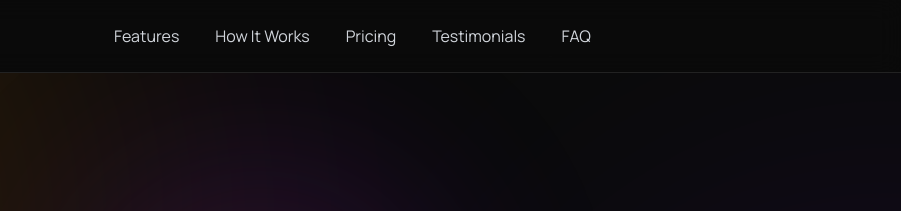
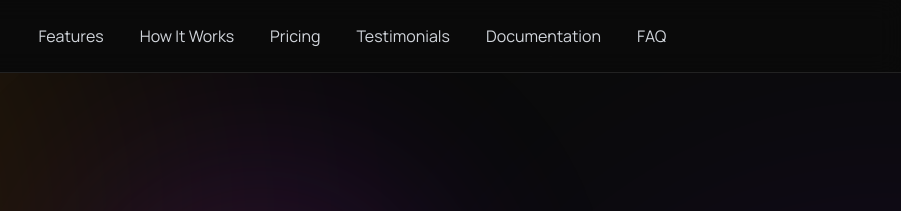
Before and after one commit to GenAIenterprise/site, a plain HTML site: page index.html in a window 1280 px wide. Shown: the top 211 px of the page, 379-1280 px from the left. Drawn offline with nearby package versions, Linux system fonts and the light colour scheme; animation ran at ten frames a second.

Commit message:
Update index.html

```diff
--- a/index.html
+++ b/index.html
@@ -336,6 +336,7 @@
                 <a href="#how-it-works" class="text-gray-300 hover:text-orange-400 transition-all duration-200 px-4 py-2 rounded-md hover:bg-white/10">How It Works</a>
                 <a href="#pricing" class="text-gray-300 hover:text-orange-400 transition-all duration-200 px-4 py-2 rounded-md hover:bg-white/10">Pricing</a>
                 <a href="#testimonials" class="text-gray-300 hover:text-orange-400 transition-all duration-200 px-4 py-2 rounded-md hover:bg-white/10">Testimonials</a>
+                <a href="docs.html" class="text-gray-300 hover:text-orange-400 transition-all duration-200 px-4 py-2 rounded-md hover:bg-white/10">Documentation</a>
                 <a href="#faq" class="text-gray-300 hover:text-orange-400 transition-all duration-200 px-4 py-2 rounded-md hover:bg-white/10">FAQ</a>
             </nav>
             <!-- Desktop Auth/CTA Buttons -->
@@ -354,6 +355,7 @@
                 <a href="#how-it-works" class="text-gray-300 hover:text-orange-400 transition-colors block">How It Works</a>
                 <a href="#pricing" class="text-gray-300 hover:text-orange-400 transition-colors block">Pricing</a>
                 <a href="#testimonials" class="text-gray-300 hover:text-orange-400 transition-colors block">Testimonials</a>
+                <a href="docs.html" class="text-gray-300 hover:text-orange-400 transition-colors block">Documentation</a>
                 <a href="#faq" class="text-gray-300 hover:text-orange-400 transition-colors block">FAQ</a>
                 <hr class="border-gray-700"/>
                 <!-- Removed the "Login" button from mobile menu -->
```
